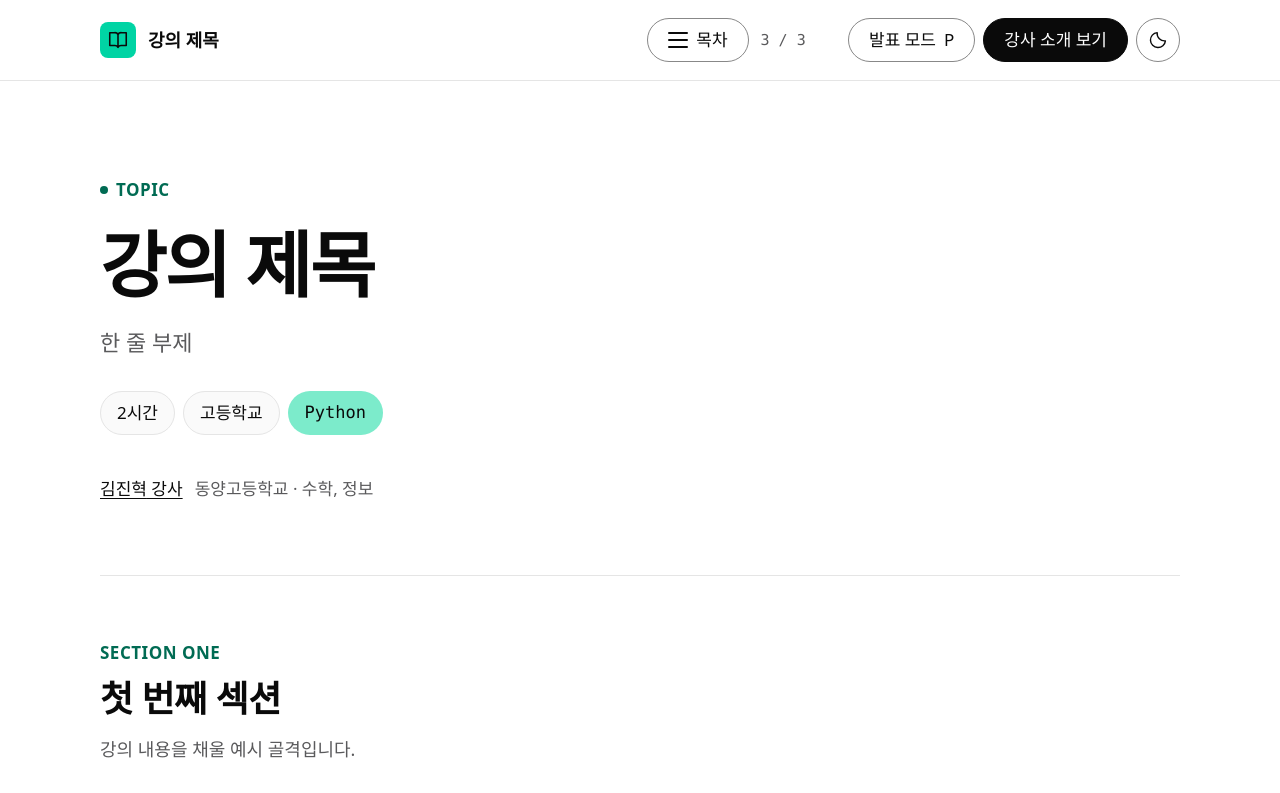
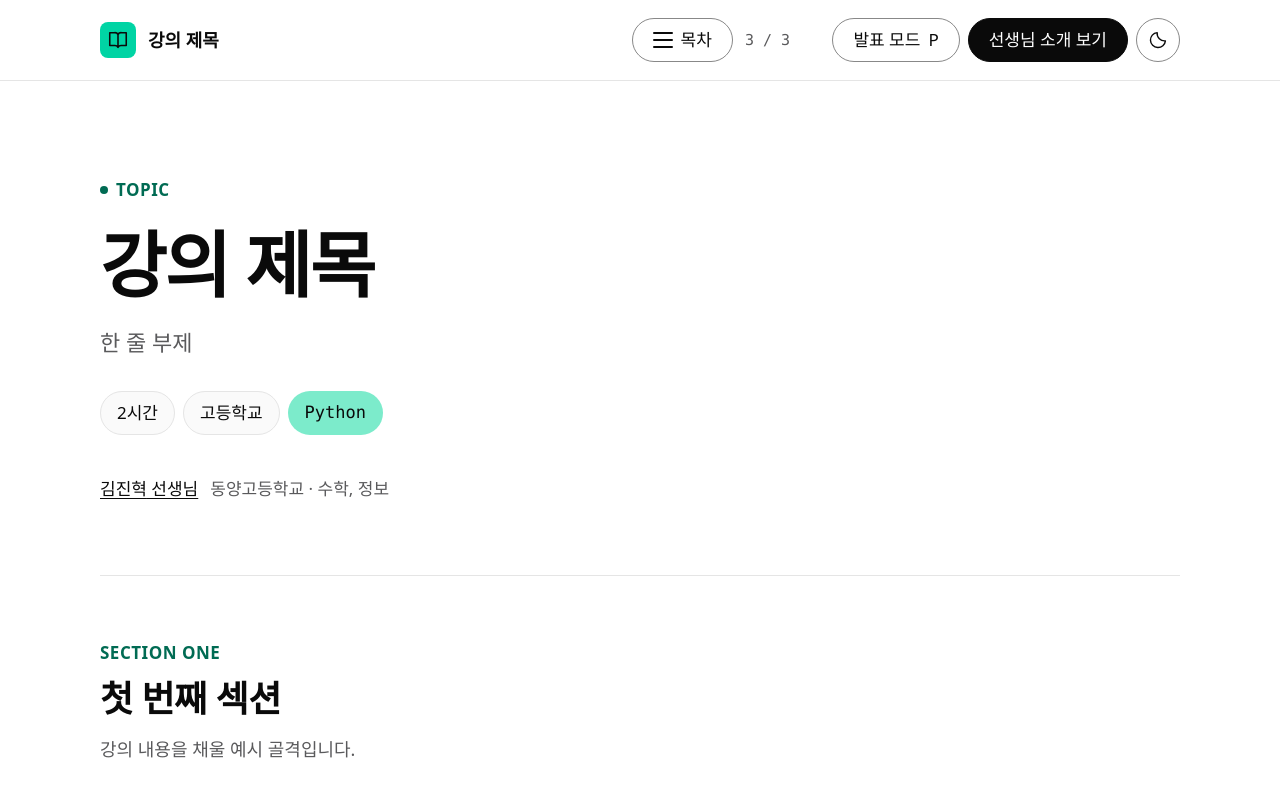
Before and after one commit to KimJinHyuk1984/lectures-template, a plain HTML site: page index.html in a window 1280 px wide. Shown: the top 793 px of the page. Drawn offline with Linux system fonts and the light colour scheme.

Commit message:
화면 문구 '강사'를 '선생님'으로 변경

```diff
--- a/assets/js/shared.js
+++ b/assets/js/shared.js
@@ -57,7 +57,7 @@
   }
 
   function makeAvatar(instructor, large = false) {
-    const name = instructor.name || "강사";
+    const name = instructor.name || "선생님";
     const initials = /[가-힣]/.test(name) ? name.trim().slice(0, 1)
       : name.trim().split(/\s+/).map(function (part) { return part[0]; }).slice(0, 2).join("").toUpperCase();
     const avatar = element("div", "avatar" + (large ? " avatar-large" : ""), initials);
@@ -67,7 +67,7 @@
       const photoPath = String(instructor.photo);
       if (!/^(?:[a-z]+:|\/|\\)/i.test(photoPath) && !photoPath.split(/[\/\\]/).includes("..")) {
         const image = element("img");
-        image.alt = name + " 강사 사진";
+        image.alt = (instructor.name ? name + " 선생님" : name) + " 사진";
         image.loading = "lazy";
         image.width = large ? 80 : 56;
         image.height = large ? 80 : 56;
@@ -106,13 +106,13 @@
     dialog.setAttribute("aria-modal", "true");
     dialog.setAttribute("aria-labelledby", "instructor-dialog-title");
     const top = element("div", "dialog-top");
-    const title = element("h2", "", "강사 소개");
+    const title = element("h2", "", "선생님 소개");
     title.id = "instructor-dialog-title";
     const close = element("button", "button button-icon", "×");
     close.type = "button";
-    close.setAttribute("aria-label", "강사 소개 닫기");
+    close.setAttribute("aria-label", "선생님 소개 닫기");
     top.append(title, close);
-    const name = element("h3", "instructor-name", instructor.name || "강사");
+    const name = element("h3", "instructor-name", instructor.name || "선생님");
     const affiliation = element("p", "instructor-affiliation", instructor.affiliation || "");
     const email = element("a", "instructor-email");
     emailLink(email, instructor.email);
--- a/index.html
+++ b/index.html
@@ -30,7 +30,7 @@
       <nav class="section-nav" aria-label="강의 섹션" data-section-nav></nav>
       <div class="header-actions">
         <button class="button" type="button" data-presentation-toggle>발표 모드 <kbd>P</kbd></button>
-        <button class="button button-primary" type="button" data-open-instructor>강사 소개 보기</button>
+        <button class="button button-primary" type="button" data-open-instructor>선생님 소개 보기</button>
         <button class="button button-icon" type="button" data-theme-toggle aria-label="테마 전환">
           <svg data-theme-icon width="20" height="20" viewBox="0 0 24 24" fill="none" stroke="currentColor" stroke-width="1.7" stroke-linecap="round" stroke-linejoin="round" aria-hidden="true"><path d="M20.9 13a9 9 0 0 1-9.9-9.9A9 9 0 1 0 20.9 13Z"/></svg>
         </button>
@@ -47,7 +47,7 @@
         <p class="hero-subtitle" data-lecture-subtitle></p>
         <div class="hero-meta" data-lecture-badges aria-label="강의 정보"></div>
         <div class="hero-byline">
-          <button class="text-button" type="button" data-open-instructor><span data-instructor-name></span> 강사</button>
+          <button class="text-button" type="button" data-open-instructor><span data-instructor-name></span> 선생님</button>
           <span data-instructor-affiliation></span>
         </div>
       </section>
@@ -159,7 +159,7 @@ example()</code></pre>
       </div>
     </div>
   </footer>
-  <!-- 강사 모달의 내용은 shared.js가 SITE.instructor로 한 번만 생성합니다. -->
+  <!-- 선생님 소개 모달의 내용은 shared.js가 SITE.instructor로 한 번만 생성합니다. -->
   <div class="sr-only" role="status" aria-live="polite" data-copy-status></div>
   <noscript>강의 정보와 인터랙션을 표시하려면 브라우저에서 JavaScript를 켜 주세요.</noscript>
 </body>
```
Also changed, not shown: 1 other file.
